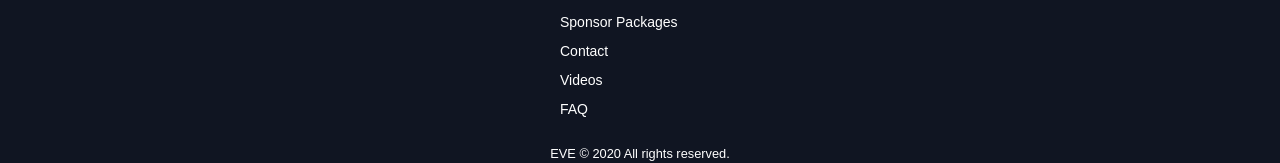
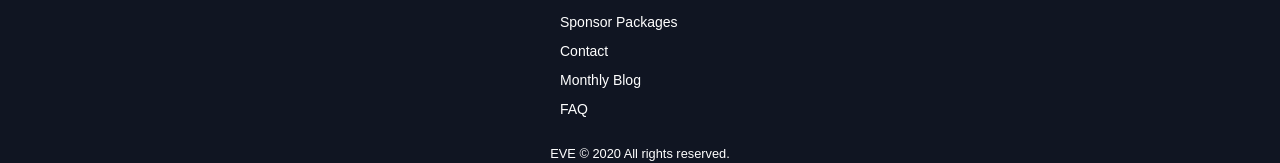
Before and after one commit to ialmani/EVE-Front-End, a React (Create React App) app in the folder front-end/: page / in a window 1280 px wide. Shown: the part 4267-4430 px from the top of the page. Built offline with nearby package versions, Linux system fonts and the light colour scheme; a web font is replaced by a local one.

Commit message:
Edit Footer and HotTopic

```diff
--- a/front-end/package.json
+++ b/front-end/package.json
@@ -7,12 +7,14 @@
     "@testing-library/react": "^11.1.1",
     "@testing-library/user-event": "^12.2.0",
     "bootstrap": "^4.5.3",
+    "jest-styled-components": "^7.0.3",
     "react": "^17.0.1",
     "react-dom": "^17.0.1",
     "react-icons": "^3.11.0",
     "react-router-dom": "^5.2.0",
     "react-scripts": "4.0.0",
     "react-scroll": "^1.8.1",
+    "react-test-renderer": "^17.0.1",
     "styled-components": "^5.2.1",
     "web-vitals": "^0.2.4"
   },
--- a/front-end/src/components/Footer/Footer.js
+++ b/front-end/src/components/Footer/Footer.js
@@ -18,7 +18,7 @@ const Footer = () => {
                         <FooterLinkTitle> Quick Links </FooterLinkTitle>
                         <FooterLink to = '/sponsorpackages'>Sponsor Packages</FooterLink>
                         <FooterLink to = '/contact'>Contact</FooterLink>
-                        <FooterLink to = '/resources'>Videos</FooterLink>
+                        <FooterLink to = '/resources'>Monthly Blog</FooterLink>
                         <FooterLink to = '/faq'>FAQ</FooterLink>
                     </FooterLinkItems>
                 </FooterLinksWrapper>
--- a/front-end/src/components/HotTopic/HotTopic.js
+++ b/front-end/src/components/HotTopic/HotTopic.js
@@ -49,7 +49,7 @@ const HotTopic = () => {
                 onMouseLeave = {onHover}
                 primary ='true'
                 dark = 'true'>
-                Watch more videos {hover ? <ArrowForward/> : <ArrowRight/>}
+                View more articles{hover ? <ArrowForward/> : <ArrowRight/>}
                 </Button>
             </BtnWrap>
         </BlogContainer>
```
Also changed, not shown: 1 other file (tests, documents, lock files or other folders).
